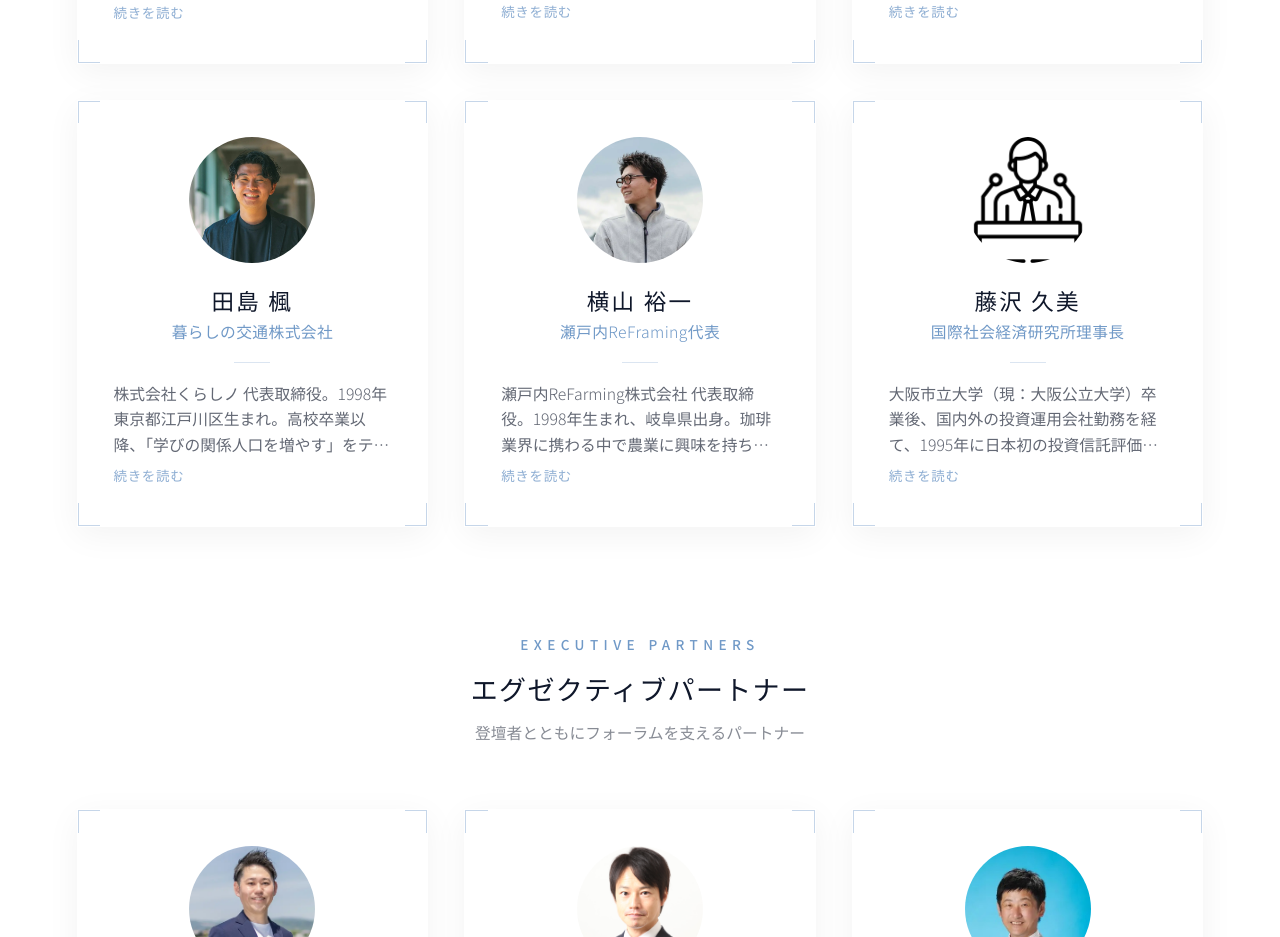
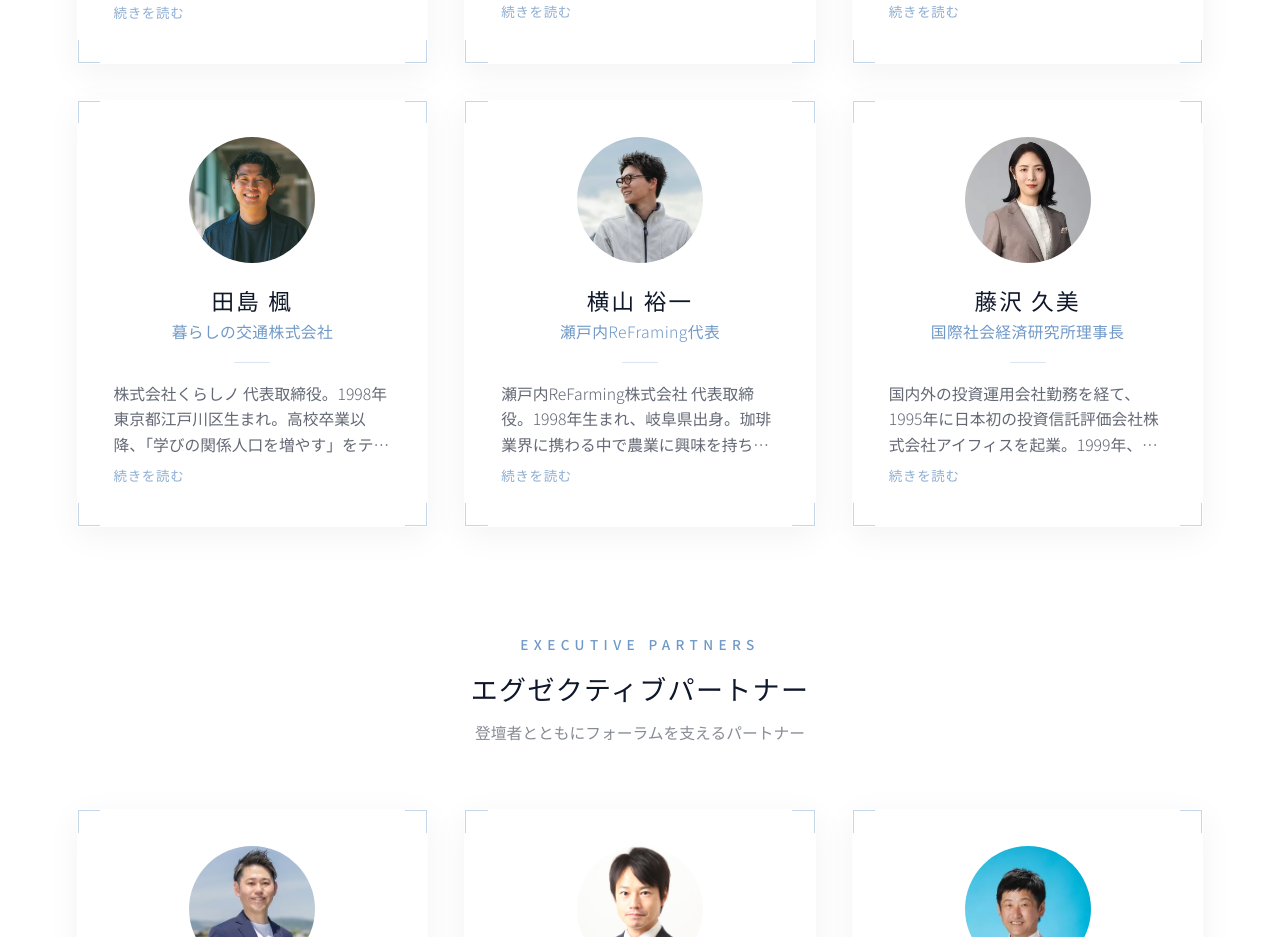
Before and after one commit to LaCall-Gagans-Studio/kaitoku-think-tank, a Next.js app: page / in a window 1280 px wide. Shown: the part 9620-10557 px from the top of the page. Built offline with nearby package versions, Linux system fonts and the light colour scheme.

Commit message:
fujisawa added

```diff
--- a/src/components/features/Speakers.tsx
+++ b/src/components/features/Speakers.tsx
@@ -158,9 +158,10 @@ const speakersData: {
         {
           name: "藤沢 久美",
           title: "国際社会経済研究所理事長",
-          image: "/speakers/speaker.png",
+          image: "/speakers/fujisawa.webp",
+          imagePosition: "top",
           profile:
-            "大阪市立大学（現：大阪公立大学）卒業後、国内外の投資運用会社勤務を経て、1995年に日本初の投資信託評価会社を起業。1999年、同社を世界的格付け会社スタンダード＆プアーズに売却後、2000年にシンクタンク・ソフィアバンクの設立に参画し、2013年から2022年3月まで代表を務める。政府各省の審議委員など公職に加え、メルカリなど上場企業の社外取締役やトヨタ自動車の取締役なども兼務。2022年4月より、NECグループの独立シンクタンク国際社会経済研究所の理事長として、テクノロジーの力で社会課題の解決を実現する事業戦略や市場戦略に責任を持つソートリーダーシップ活動に尽力している。",
+            "国内外の投資運用会社勤務を経て、1995年に日本初の投資信託評価会社株式会社アイフィスを起業。1999年、同社を世界的格付会社スタンダード＆プアーズに売却。2000年にシンクタンク・ソフィアバンクの設立に参画。その後は政府審議会委員や証券業協会公益理事、公立大学法人役員を歴任し、トヨタ自動車、メルカリ、しずおかFGなど上場企業の社外取締役も兼務。2022年4月、NECグループの独立シンクタンク国際社会経済研究所理事長に就任。",
         },
       ],
     },
```
Also changed, not shown: public/speakers/fujisawa.webp (added).
